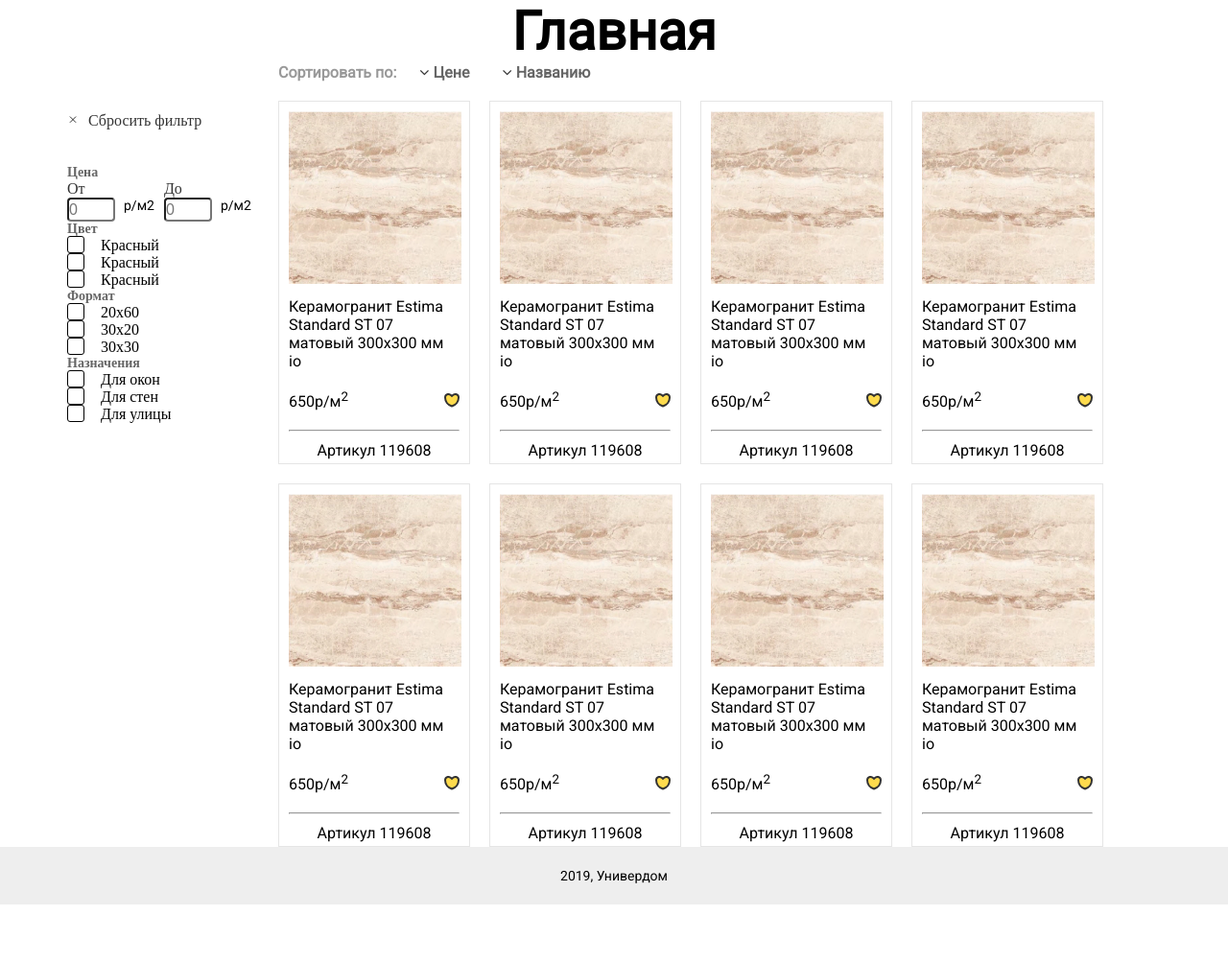
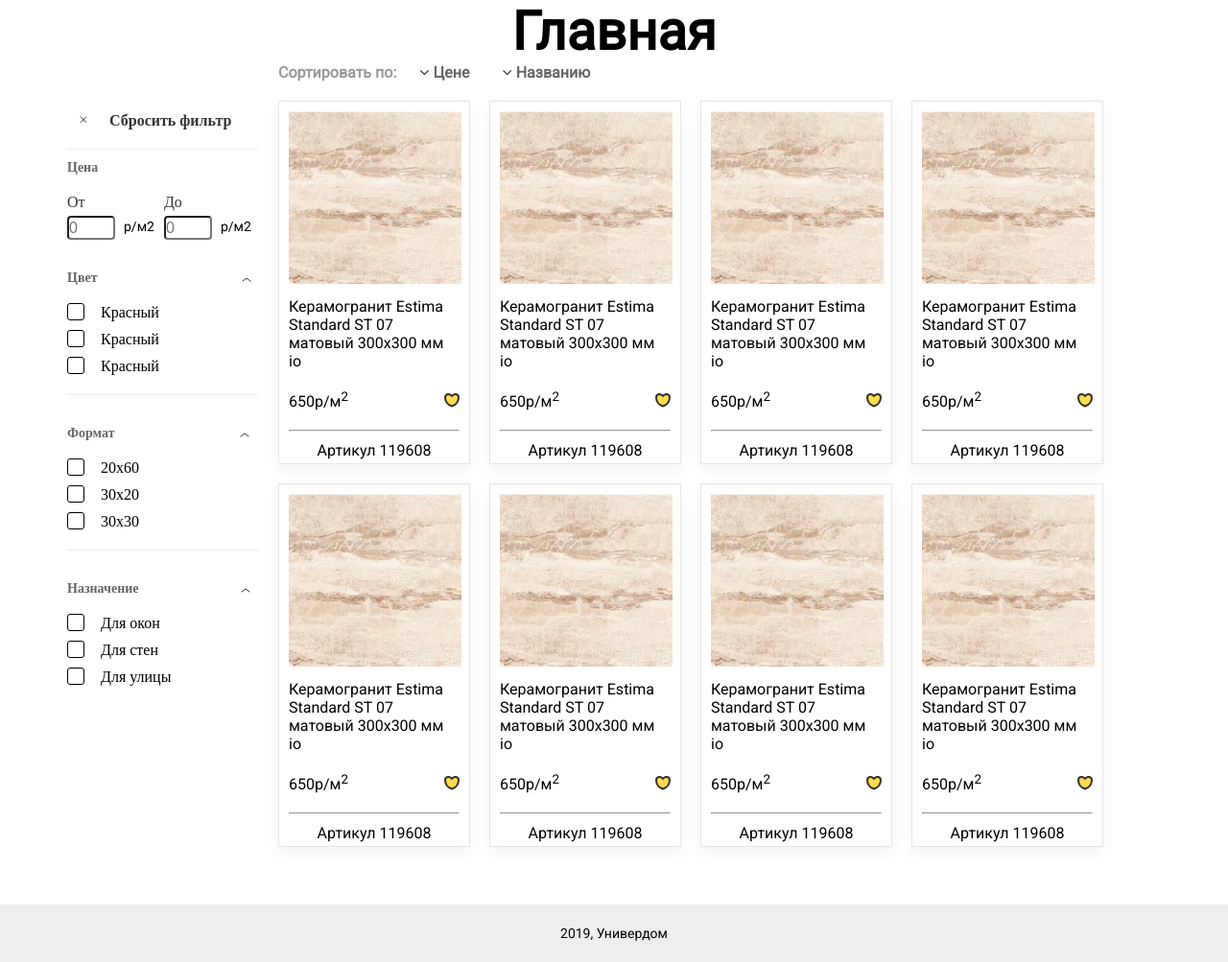
Before and after one commit to WebStyleProduction24/keramogranit, a PHP site: page / in a window 1280 px wide. Shown: the part 140-1143 px from the top of the page at 96% size. Before the commit the page ends 1083 px from the top, so only its background shows below. Run offline with PHP 8.4, Linux system fonts and the light colour scheme; some libraries are stand-ins or nearby versions.

Commit message:
Фильтр
тени футер

```diff
--- a/css/style.css
+++ b/css/style.css
@@ -17,21 +17,7 @@ li {
 	margin: 0;
 }
 
-div,
-p,
-form,
-input,
-a,
-span,
-button {
-	box-sizing: border-box;
-}
 
-.filter a {
-	text-decoration: none;
-	color: #333333;
-    margin-right: 10px;
-}
 
 /*общие стили для элементов*/
 
@@ -190,18 +176,57 @@ button {
 /***************/
 
 /*стили для фильтра*/
+.form__list-item{
+    margin-top: 5px;
+}
 
+.offer__form-text{
+    margin-top: 3px;
+}
+.cd-filter-block{
+    margin-top: 32px;
+}
+
+.mr__filter{
+    margin-right: 150px;
+}
+.mr__filter-middle{
+    margin-right: 130px;
+}
+
+.mr__filter-end{
+    margin-right: 107px;
+}
+.svg__arrow {
+    margin-top: -2px;
+}
+.offer__checkbox-item{
+    margin-bottom: 10px;
+}
+.filter a {
+    text-decoration: none;
+    color: #333333;
+    margin-right: 10px;
+    font-weight: 600;
+    margin-left: 11px;
+}
+.offer__form-line{
+    border-bottom: 1px solid  #EEEEEE;
+    width: 200px;
+    margin-top: 20px;
+}
 .cd-main-content {
 	margin-top: 204px;
 }
 
 .cd-filter {
-	margin-top: 37px;
+	margin-top: 11px;
 }
 
 .offer__filter-title {
 	color: #666666;
 	font-size: 14px;
+    margin-bottom: 19px;
 }
 
 .form-control {
@@ -327,6 +352,7 @@ main {
 	border: 1px solid #e5e5e5;
 	margin-right: 20px;
 	margin-top: 20px;
+    box-shadow: 0px 8px 16px rgba(0, 0, 0, 0.05);
 }
 
 
@@ -359,11 +385,12 @@ hr{
 
 
 
-footer {
+.footer {
 	width: 100%;
 	height: 60px;
 	background: #eeeeee;
 	display: flex;
 	align-items: center;
 	justify-content: center;
+    margin-top: 60px;
 }
--- a/index.html
+++ b/index.html
@@ -68,9 +68,10 @@
 								<path d="M8.82861 8.48528L3.17176 2.82843" stroke="#333333" stroke-linecap="round" stroke-linejoin="round"/>
 							</svg></a></li>
 							<li class="filter"><a class="selected  ml-3" href="#0" data-type="all">Сбросить фильтр</a></li>
-						</ul> <!-- cd-filters -->
-					</div> <!-- cd-tab-filter -->
-				</div> <!-- cd-tab-filter-wrapper -->
+						</ul>
+					</div>
+				</div>
+				<div class="offer__form-line"></div>
 				<div class="cd-filter">
 					<form id="enter">
 						<h4 class="offer__filter-title">Цена</h4>
@@ -91,62 +92,82 @@
 							</div>
 						</div>
 						<div class="cd-filter-block">
-							<h4 class="offer__filter-title">Цвет</h4>
-
+							<div class="cd-filter-block-title d-flex">
+								<h4 class="offer__filter-title mr__filter">Цвет</h4>
+								<a href="#" class="svg__arrow">
+									<svg width="10" height="5"  viewBox="0 0 10 5" fill="none" xmlns="http://www.w3.org/2000/svg">
+										<path d="M1 4L5 1L9 4" stroke="#333333" stroke-linecap="round" stroke-linejoin="round"/>
+									</svg>
+								</a>
+							</div>
 							<ul class="cd-filter-content cd-filters list">
-								<li>
+								<li class="offer__checkbox-item">
 									<input class="filter" data-filter=".check1" type="checkbox" id="checkbox1">
 									<label class="checkbox-label" for="checkbox1">Красный</label>
 								</li>
 
-								<li>
+								<li class="offer__checkbox-item">
 									<input class="filter" data-filter=".check2" type="checkbox" id="checkbox2">
 									<label class="checkbox-label" for="checkbox2">Красный</label>
 								</li>
 
-								<li>
+								<li class="offer__checkbox-item">
 									<input class="filter" data-filter=".check3" type="checkbox" id="checkbox3">
 									<label class="checkbox-label" for="checkbox3">Красный</label>
 								</li>
-							</ul> <!-- cd-filter-content -->
-						</div> <!-- cd-filter-block -->
-
+							</ul>
+						</div>
+						<div class="offer__form-line"></div>
 						<div class="cd-filter-block">
-							<h4 class="offer__filter-title">Формат</h4>
+							<div class="cd-filter-block-title d-flex">
+								<h4 class="offer__filter-title mr__filter-middle">Формат</h4>
+								<a href="#" class="svg__arrow">
+									<svg width="10" height="5"  viewBox="0 0 10 5" fill="none" xmlns="http://www.w3.org/2000/svg">
+										<path d="M1 4L5 1L9 4" stroke="#333333" stroke-linecap="round" stroke-linejoin="round"/>
+									</svg>
+								</a>
+							</div>
 
 							<ul class="cd-filter-content cd-filters list">
-								<li>
+								<li class="offer__checkbox-item">
 									<input class="filter" data-filter=".check4" type="checkbox" id="checkbox4">
 									<label class="checkbox-label" for="checkbox4">20х60</label>
 								</li>
 
-								<li>
+								<li class="offer__checkbox-item">
 									<input class="filter" data-filter=".check5" type="checkbox" id="checkbox5">
 									<label class="checkbox-label" for="checkbox5">30х20</label>
 								</li>
 
-								<li>
+								<li class="offer__checkbox-item">
 									<input class="filter" data-filter=".check6" type="checkbox" id="checkbox6">
 									<label class="checkbox-label" for="checkbox6">30х30</label>
 								</li>
-							</ul> <!-- cd-filter-content -->
-						</div> <!-- cd-filter-block -->
-
+							</ul>
+						</div>
+						<div class="offer__form-line"></div>
 						<div class="cd-filter-block">
-							<h4 class="offer__filter-title">Назначения</h4>
+							<div class="cd-filter-block-title d-flex">
+								<h4 class="offer__filter-title mr__filter-end">Назначение</h4>
+								<a href="#" class="svg__arrow">
+									<svg width="10" height="5"  viewBox="0 0 10 5" fill="none" xmlns="http://www.w3.org/2000/svg">
+										<path d="M1 4L5 1L9 4" stroke="#333333" stroke-linecap="round" stroke-linejoin="round"/>
+									</svg>
+								</a>
+							</div>
 
 							<ul class="cd-filter-content cd-filters list">
-								<li>
+								<li class="offer__checkbox-item">
 									<input class="filter" data-filter=".check7" type="checkbox" id="checkbox7">
 									<label class="checkbox-label" for="checkbox7">Для окон</label>
 								</li>
 
-								<li>
+								<li class="offer__checkbox-item">
 									<input class="filter" data-filter=".check8" type="checkbox" id="checkbox8">
 									<label class="checkbox-label" for="checkbox8">Для стен</label>
 								</li>
 
-								<li>
+								<li class="offer__checkbox-item">
 									<input class="filter" data-filter=".check9" type="checkbox" id="checkbox9">
 									<label class="checkbox-label" for="checkbox9">Для улицы</label>
 								</li>
@@ -267,7 +288,7 @@
 			</div>
 		</div>
 	</main>
-	<footer>
+	<footer class="footer">
 		<p>2019, Универдом</p>
 	</footer>
 
```
Also changed, not shown: favourites.html (+44 -23 lines).
